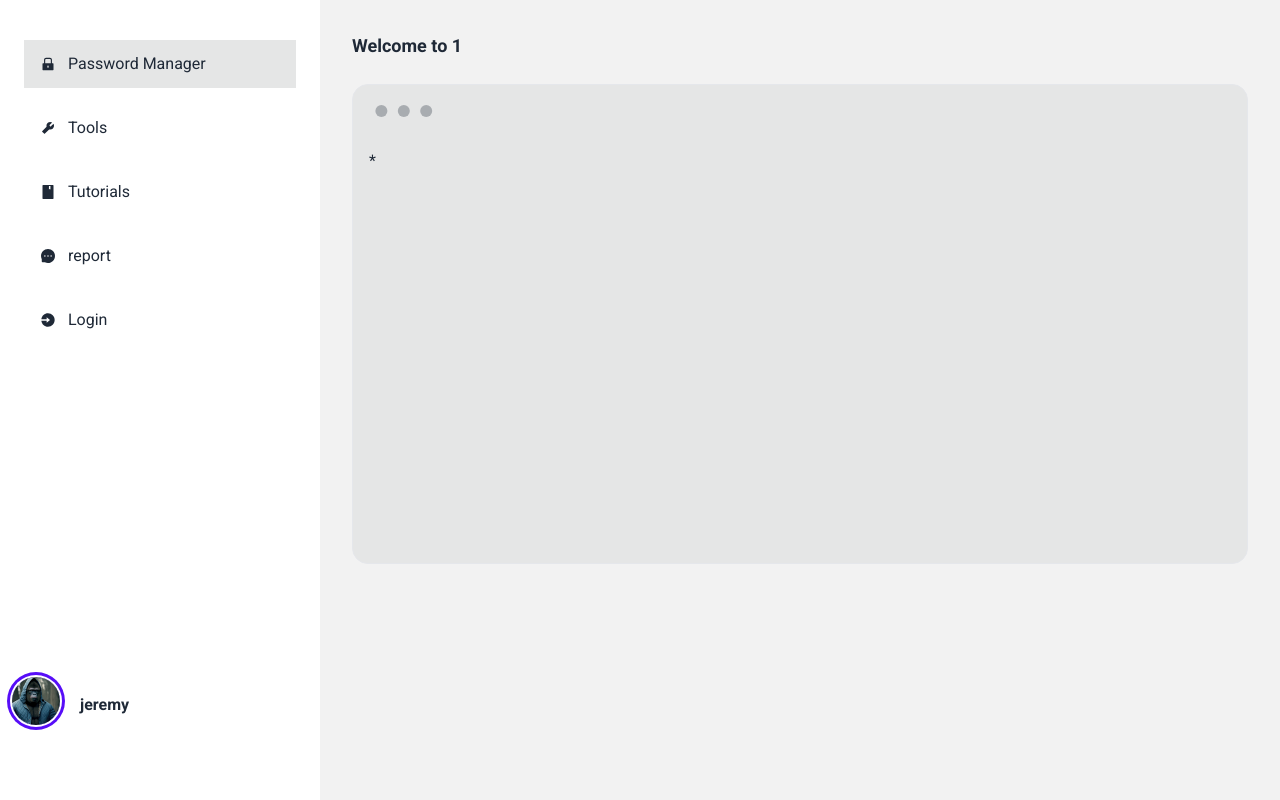
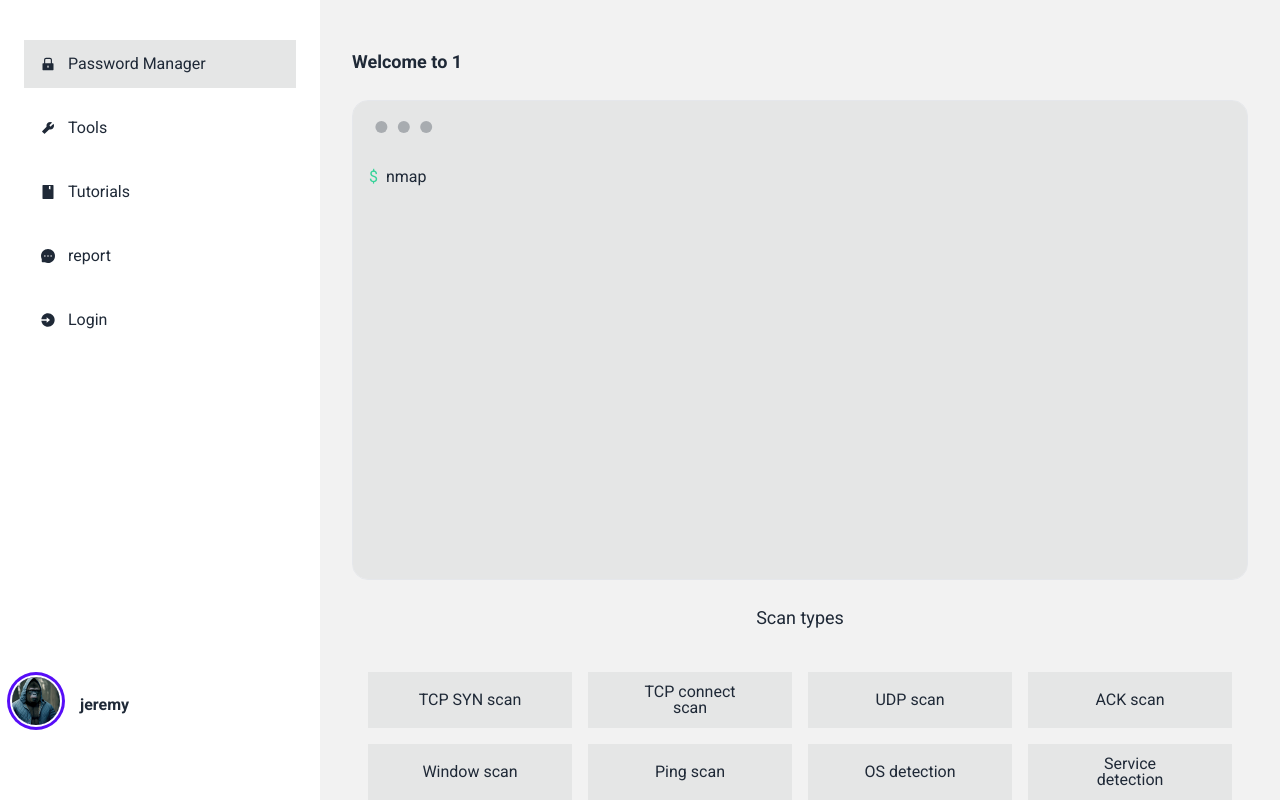
Before and after one commit to asbilim/ultra-frontend, a Next.js app: page /tools/1 in a window 1280 px wide. Built offline with nearby package versions, Linux system fonts and the light colour scheme.

Commit message:
something added

```diff
--- a/src/app/tools/[tools]/page.jsx
+++ b/src/app/tools/[tools]/page.jsx
@@ -1,13 +1,156 @@
+"use client"
+
 import Window from "@/components/window"
+import Command from "@/components/command"
+import {VscDebugStart} from "react-icons/vsc"
+import { nmapScanTypes,nmapServiceDetectionOptions,nmapVerbosityOptions } from "@/components/datas/nmap"
+import { nanoid } from "nanoid"
+import { useState } from "react"
+import { SingleLine,SuccessLine,ErrorLine } from "@/components/singlecommand"
+
 export default function Tool({params:{tools}}){
+
+
+  const sendCommand = (command) => {
+    const server = new WebSocket("ws://localhost:8000/ws/enumeration/");
+
+    server.onopen = (event) => {
+      console.log("WebSocket connection established.");
+      server.send(command);
+    };
+
+    server.onclose = (event) => {
+      console.log(`WebSocket closed for the following reason: ${event.error}`);
+    };
+
+    server.onmessage = (event) => {
+      console.log(`Incoming message from the backend server: ${event.data}`);
+    };
+  };
+
+  const [scanTypes, setScanTypes] = useState(nmapScanTypes);
+  const [verbosityOptions, setVerbosityOptions] = useState(nmapVerbosityOptions);
+  const [serviceDetectionOptions, setServiceDetectionOptions] = useState(
+      nmapServiceDetectionOptions
+  );
+  const [payload,setPayload] = useState(payload=>false)
+  const [output,setOutput] = useState(output=>"")
+
+
+
+
+  function getSelectedPayload() {
+    let payload = '';
+    scanTypes.forEach((scanType) => {
+      if (scanType.selected) {
+        payload += ` ${scanType.value} `;
+      }
+    });
+    verbosityOptions.forEach((option) => {
+      if (option.selected) {
+        payload += ` ${option.value} `;
+      }
+    });
+    serviceDetectionOptions.forEach((option) => {
+      if (option.selected) {
+        payload += ` ${option.value} `;
+      }
+    });
+    console.log(payload)
+    return payload.trim();
+  }
+
+const handleScanTypeClick = (index) => {
+    const updatedScanTypes = scanTypes.map((scanType, i) => {
+
+      if (i == index) {
+        console.log(scanType)
+        return { ...scanType, selected: true };
+      } else {
+        return { ...scanType, selected: false };
+      }
+    });
+    setPayload(getSelectedPayload())
+    setScanTypes(updatedScanTypes);
+  };
+
+  const handleVerbosityOptionClick = (index) => {
+    const updatedVerbosityOptions = verbosityOptions.map((option, i) => {
+      if (i === index) {
+        return { ...option, selected: true };
+      }
+      else {
+        return { ...option, selected: false };
+      }
+    });
+    setPayload(payload=>getSelectedPayload())
+    setVerbosityOptions(updatedVerbosityOptions);
+  };
+
+  const handleServiceDetectionOptionClick = (index) => {
+    const updatedServiceDetectionOptions = serviceDetectionOptions.map((option, i) => {
+      if (i === index) {
+        return { ...option, selected: true };
+      } else {
+        return { ...option, selected: false };
+      }
+    });
+    setPayload(payload=>getSelectedPayload())
+    setServiceDetectionOptions(updatedServiceDetectionOptions);
+  };
+
     return (
-        <div className="flex items-center justify-start w-full min-h-screen p-8 flex-col gap-6">
+        <div className="flex items-center justify-start w-full min-h-[100vh] mt-8 p-8 flex-col gap-6">
             <div className="introduction flex w-full items-center justify-start">
                 <p className="text-lg font-bold">Welcome to {tools}</p>
             </div>
-            <Window>*
-
+            <Window>
+              <div className="line flex gap-2 w-full">
+                <span className="text-success">$</span>
+                <p>nmap {payload}</p>
+              </div>
+              <div className="line flex gap-2 w-full">
+                <p>{output}</p>
+              </div>
             </Window>
+            <h2 className="text-lg">Scan types</h2>
+            <div className="commands grid grid-cols-4 w-full p-4 gap-4">
+                {
+                    scanTypes.map((item,index)=>{
+                        return (
+                        <Command  {...item} key={nanoid()} onClick={()=>handleScanTypeClick(index)} />
+                        )
+                    })
+                }
+            </div>
+            <h2 className="text-lg">Service detection</h2>
+            <div className="commands grid grid-cols-4 w-full p-4 gap-4">
+                {
+                    serviceDetectionOptions.map((item,index)=>{
+                        return (
+                        <Command  {...item} key={nanoid()} onClick={()=>handleServiceDetectionOptionClick(index)} />
+                        )
+                    })
+                }
+            </div>
+            <h2 className="text-lg">Verbosity</h2>
+            <div className="commands grid grid-cols-4 w-full p-4 gap-4">
+                {
+                    verbosityOptions.map((item,index)=>{
+                        return (
+                        <Command  {...item} key={nanoid()} onClick={()=>{handleVerbosityOptionClick(index)}} />
+                        )
+                    })
+                }
+            </div>
+            <div className="form-control w-full p-4">
+                <div className="input-group w-full">
+                    <input type="text" placeholder="Enter the ip address " className="input input-bordered w-full" onChange={(e)=>{setPayload(getSelectedPayload()+" "+e.target.value)}} />
+                    <button className="btn btn-square" onClick={()=>{sendCommand(payload);setPayload(payload=>"")}}>
+                        <VscDebugStart />
+                    </button>
+                </div>
+            </div>
         </div>
     )
 }
--- /dev/null
+++ b/src/components/command.jsx
@@ -0,0 +1,22 @@
+"use client"
+import Button from "@mui/material/Button";
+
+export default function Command({ name = "Verbose", selected = false,onClick }) {
+  return selected ? (
+    <button
+      variant="contained"
+      className="flex bg-green-600 items-center justify-center focus:bg-green-700 px-12 py-3 leading-none ring-2 ring-green-300 hover:bg-green-700 text-white font-bold"
+      onClick={onClick}
+    >
+      {name}
+    </button>
+  ) : (
+    <button
+      variant="contained"
+      className="flex bg-base-300 items-center justify-center px-12 py-3 leading-none"
+      onClick={onClick}
+    >
+      {name}
+    </button>
+  );
+}
--- /dev/null
+++ b/src/components/datas/nmap.js
@@ -0,0 +1,61 @@
+const nmapScanTypes = [
+    {
+      name: 'TCP SYN scan',
+      value: '-sS',
+      description: 'The default and most common Nmap scan type. Performs a stealthy scan by sending SYN packets to the target ports and analyzing the responses.',
+    },
+    {
+      name: 'TCP connect scan',
+      value: '-sT',
+      description: "Connects to the target's ports to determine if they are open, similar to the way a web browser connects to a web server.",
+    },
+    {
+      name: 'UDP scan',
+      value: '-sU',
+      description: 'Scans for open UDP ports, which are commonly used by DNS, SNMP, and other protocols.',
+    },
+    {
+      name: 'ACK scan',
+      value: '-sA',
+      description: 'Sends ACK packets to the target ports to determine if they are filtered or unfiltered by a firewall.',
+    },
+    {
+      name: 'Window scan',
+      value: '-sW',
+      description: 'Sends packets with a specific window size to the target ports to determine if they are filtered or unfiltered by a firewall.',
+    },
+    {
+      name: 'Ping scan',
+      value: '-sn',
+      description: 'Performs a host discovery scan to determine which hosts are up, without scanning any ports.',
+    },
+    {
+      name: 'OS detection',
+      value: '-O',
+      description: 'Attempts to determine the operating system of the target by analyzing network traffic and responses.',
+    },
+    {
+      name: 'Service detection',
+      value: '-sV',
+      description: 'Attempts to determine the version and type of services running on the target ports, such as web servers, email servers, and other applications.',
+    },
+    {
+      name: 'Script scan',
+      value: '-sC',
+      description: 'Runs a set of Nmap scripts against the target to provide more detailed information about the target.',
+    },
+  ];
+
+  const nmapVerbosityOptions = [
+    { name: 'Normal', value: '' },
+    { name: 'Verbose', value: '-v' },
+    { name: 'Ultra verbose', value: '-vv' },
+  ];
+
+  const nmapServiceDetectionOptions = [
+    { name: 'No detection', value: '' },
+    { name: 'Service detection', value: '-sV' },
+
+  ];
+
+  export { nmapScanTypes, nmapVerbosityOptions, nmapServiceDetectionOptions };
--- /dev/null
+++ b/src/components/singlecommand.jsx
@@ -0,0 +1,17 @@
+export function ErrorLine({text}){
+    return (
+        <p className="text-error">{text}</p>
+    )
+}
+
+export function SuccessLine({text}){
+    return (
+        <p className="text-success">{text}</p>
+    )
+}
+
+export function SingleLine({text}){
+    return (
+        <p className="">{text}</p>
+    )
+}
--- a/src/components/window.jsx
+++ b/src/components/window.jsx
@@ -1,7 +1,7 @@
 export default function Window({children}){
 
     return (
-        <div className="mockup-window border bg-base-300 w-full h-[60vh]">
+        <div className="mockup-window border bg-base-300 w-full min-h-[60vh] overflow-y-auto">
             <div className="content w-full h-full flex flex-col items-start justify-start p-4 gap-3">
                 {children}
             </div>
```
